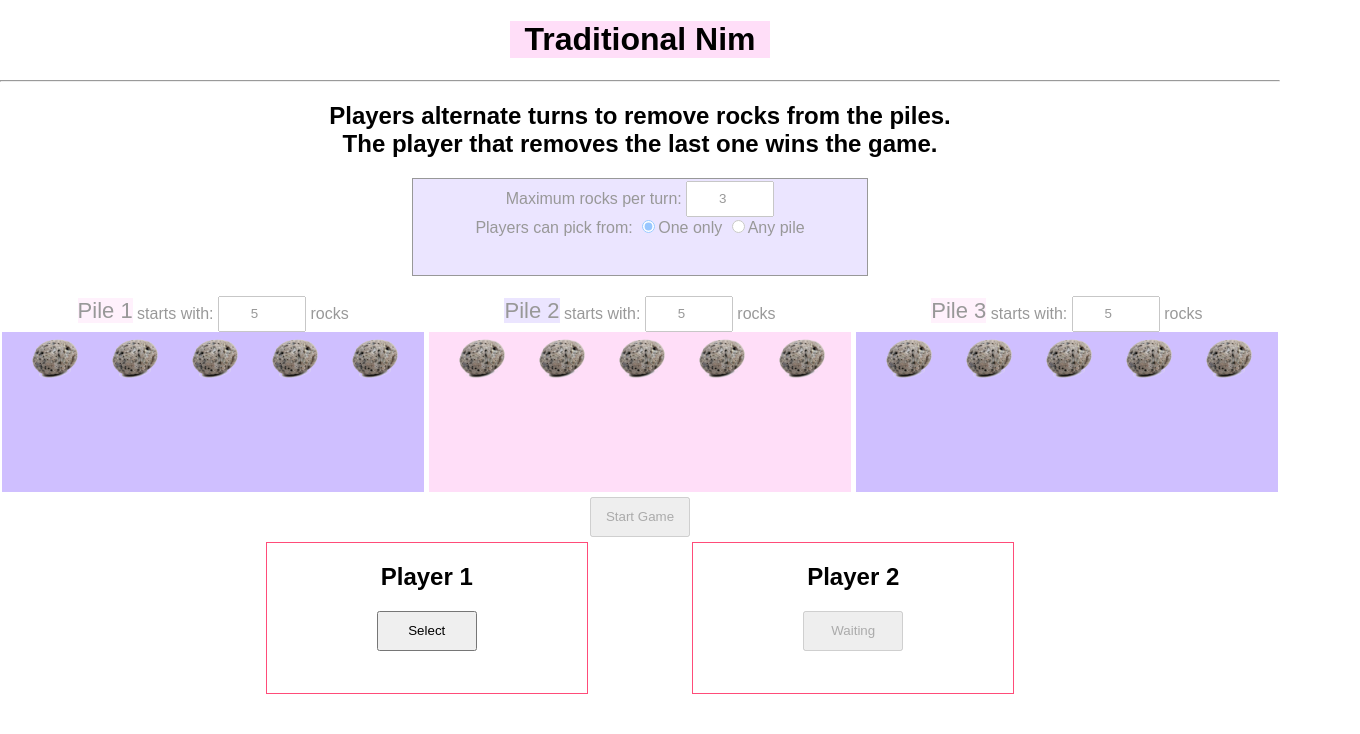
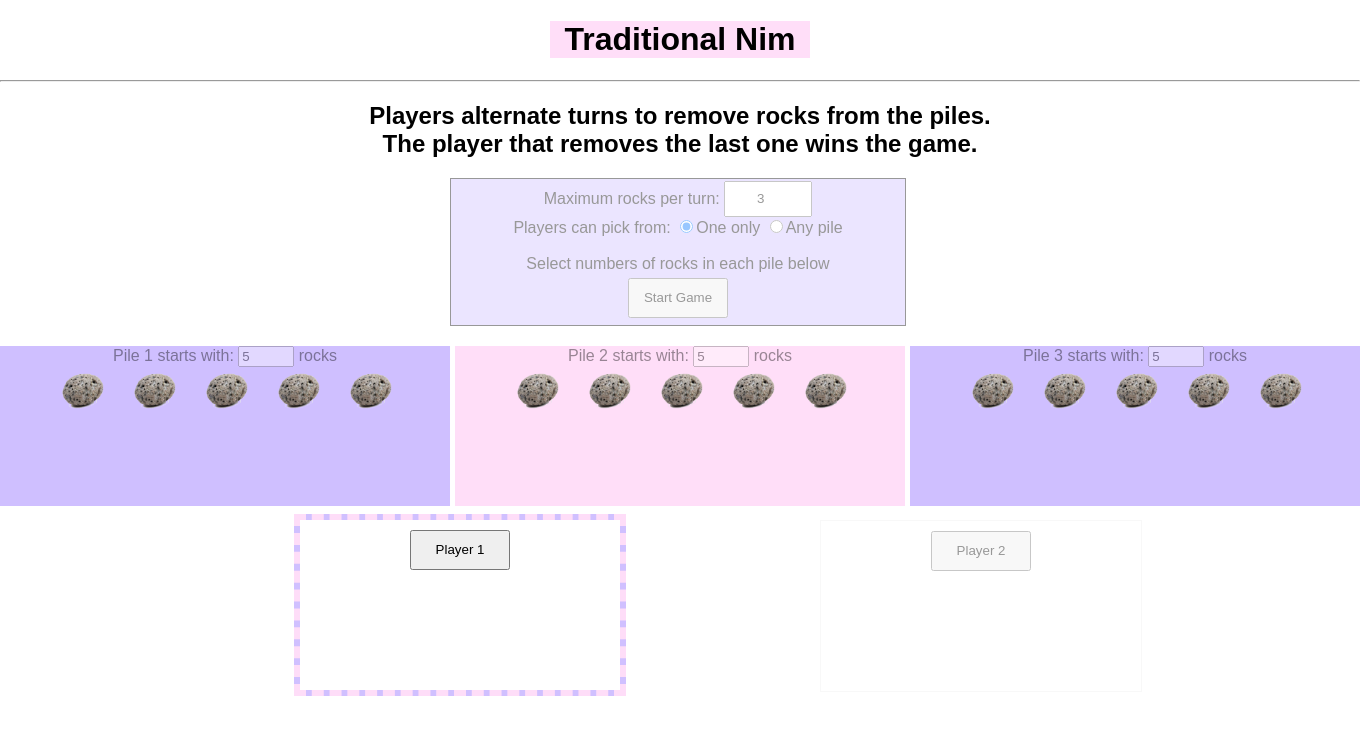
Before and after one commit to Jimbo42/nim, a plain HTML site: page index.html in a window 1280 px wide. Both pictures are taken after a click on the button "Start Game". Shown: the whole page, 1360 px wide, since content can reach past the window. Drawn offline with Linux system fonts and the light colour scheme.

Commit message:
90% functional

```diff
--- a/index.html
+++ b/index.html
@@ -32,53 +32,51 @@
 			Players can pick from:
 			<input type="radio" name="pileSels" value="One" checked>One only
 			<input type="radio" id="pickAny" name="pileSels" value="All">Any pile<br>
-			</br></br>
+			</br>
+			Select numbers of rocks in each pile below
 		</form>
+		<button id="start">Start Game</button>
 	</div>
-	<div id="setRocks" class="showSetup">
-		<div id="set1">
-			<form name="rockPile1">
-				<span class="pileID1">Pile 1</span> starts with:
-				<input class="setInput" id="numRock1" type="number" name="rocks1" min="1" max="15" step="1" value="5">
-				rocks
-			</form>
-		</div>
-		<div id="set2">
-			<form>
-				<span class="pileID2">Pile 2</span> starts with:
-				<input class="setInput" id="numRock2" type="number" name="rocks2" min="1" max="15" step="1" value="5">
-				rocks
-			</form>
-		</div>
-		<div id="set3">
-			<form>
-				<span class="pileID1">Pile 3</span> starts with:
-				<input class="setInput" id="numRock3" type="number" name="rocks3" min="1" max="15" step="1" value="5">
-				rocks
-			</form>
-		</div>
-	</div>
-	<div class="rockPiles">
+
+ 	<div class="rockPiles">
 		<div id="pile1" class="piles">
+			<div id="set1" class="showSetup">
+				<form name="rockPile1">
+					Pile 1 starts with:
+					<input id="numRock1" type="number" name="rocks1" min="1" max="12" step="1" value="5">
+					rocks
+				</form>
+			</div>
 		</div>
 		<div id="pile2" class="piles">
+			<div id="set2" class="showSetup">
+				<form name="rockPile2">
+					Pile 2 starts with:
+					<input id="numRock2" type="number" name="rocks2" min="1" max="12" step="1" value="5">
+					rocks
+				</form>
+			</div>
 		</div>
 		<div id="pile3" class="piles">
+			<div id="set3" class="showSetup">
+				<form name="rockPile3">
+					Pile 3 starts with:
+					<input id="numRock3" type="number" name="rocks3" min="1" max="12" step="1" value="5">
+					rocks
+				</form>
+			</div>
 		</div>
 	</div>
 
-	<button id="start">Start Game</button>
+	<div id="Player1" class="inactive">
+		<button id="Player1_btn">Player 1</button>
+		<p></p>
+	</div>
+	<div id="Player2" class="inactive">
+		<button id="Player2_btn">Player 2</button>
+		<p></p>
+	</div>
 
-	<div class="controls">
-		<div id="plyr1">
-			<h2>Player 1</h2>
-			<button id="plyr1_btn">Select</button>
-		</div>
-		<div id="plyr2">
-			<h2>Player 2</h2>
-			<button id="plyr2_btn">Waiting</button>
-		</div>
-	</div>
 	<script type="text/javascript" src="scripts/nim_run.js"></script>
 </body>
 </html>
--- a/scripts/nim_run.js
+++ b/scripts/nim_run.js
@@ -6,11 +6,11 @@ function nimMain() {
 	// variables for game control
 	var maxSelect = 3;
 	var pickAny = false;
-	var startPlayer = "plyr1";
+	var startPlayer = "Player1";
 
 	// set the player button controls - initial state is disabled
-	document.getElementById("plyr1_btn").disabled = true;
-	document.getElementById("plyr2_btn").disabled = true;
+	//document.getElementById("Player1_btn").disabled = true;
+	//document.getElementById("Player2_btn").disabled = true;
 
 	// set the action for the Start Game button
 	document.getElementById("start").addEventListener("click", function() {
@@ -26,8 +26,8 @@ function nimMain() {
 			for ( var i = 0; i < numRocks; i++ ) {
 				var img = document.createElement("img");
 				img.setAttribute("src", "images/rock.png");
-				img.setAttribute("width", "80px");
-				img.setAttribute("height", "50px");
+				img.setAttribute("width", "72px");
+				img.setAttribute("height", "45px");
 				img.setAttribute("class", "rockUnsel");
 				img.addEventListener("click", function() {
 					toggleSelectRock(this);
@@ -36,10 +36,12 @@ function nimMain() {
 			}
 		}
 		// disable game set areas and enable first player button
-		this.disabled = true;
-		document.getElementById("gameSet").className = "hideSetup";
-		document.getElementById("setRocks").className = "hideSetup";
-		document.getElementById("plyr1_btn").disabled = false;
+		var setDivs = document.getElementsByClassName("showSetup");
+		var numDivs = setDivs.length;
+		for (var i=0; i < numDivs; i++) {
+			setDivs[0].className = "hideSetup";
+		}
+		document.getElementById(startPlayer).className = "active";
 	});
 
 	function toggleSelectRock( rockImg ) {
@@ -77,10 +79,10 @@ function nimMain() {
 	}
 
 	// set the removal of rocks event for both buttons
-	document.getElementById("plyr1_btn").addEventListener("click", function() {
+	document.getElementById("Player1_btn").addEventListener("click", function() {
 		pickRocks("Player1");
 	});
-	document.getElementById("plyr2_btn").addEventListener("click", function() {
+	document.getElementById("Player2_btn").addEventListener("click", function() {
 		pickRocks("Player2");
 	});
 
@@ -103,22 +105,40 @@ function nimMain() {
 			// Player didn't pick
 		} else if (totalRocks==0) {
 			// Player wins
+			declareWinner(playerNum);
 		} else {
 			// switch to other player
 			if (playerNum == "Player1") {
-				document.getElementById("plyr1_btn").disabled = true;
-				document.getElementById("plyr1_btn").innerHTML = "Waiting";
-				document.getElementById("plyr2_btn").disabled = false;
-				document.getElementById("plyr2_btn").innerHTML = "Select";
+				document.getElementById("Player1").className = "inactive";
+				document.getElementById("Player2").className = "active";
 			} else {
-				document.getElementById("plyr2_btn").disabled = true;
-				document.getElementById("plyr2_btn").innerHTML = "Waiting";
-				document.getElementById("plyr1_btn").disabled = false;
-				document.getElementById("plyr1_btn").innerHTML = "Select";
+				document.getElementById("Player1").className = "active";
+				document.getElementById("Player2").className = "inactive";
 			}
 
 		}
 	}
 
+	function declareWinner( playerNum ) {
+		// add a "counter" rock into their pile for keeping tabs
+		var img = document.createElement("img");
+		img.setAttribute("src", "images/rock.png");
+		img.setAttribute("width", "40px");
+		img.setAttribute("height", "25px");
+		document.getElementById(playerNum).appendChild(img);
+		// reset the game for next round
+		document.getElementById("Player1").className = "inactive";
+		document.getElementById("Player2").className = "inactive";
+		if (playerNum == "Player1") {
+			startPlayer = "Player2";
+		} else {
+			startPlayer = "Player1";
+		}
+		var setDivs = document.getElementsByClassName("hideSetup");
+		var numDivs = setDivs.length;
+		for (var i=0; i < numDivs; i++) {
+			setDivs[0].className = "showSetup";
+		}
+	}
 
 }
--- a/styles/nim_stylesheet.css
+++ b/styles/nim_stylesheet.css
@@ -1,5 +1,5 @@
 body {
-	width: 100%;
+	min-width: 1360px;
 	margin: 0 auto;
 	padding: 0;
 	text-align: center;
@@ -23,14 +23,15 @@ h1 {
 	padding: 2px;
 	width: 450px;
 	margin-bottom: 20px;
+	margin-left: 450px;
+	float: left;
 }
-.pileID1 {
-	background-color: #ffdef8;
-	font-size: 22px;
+#start{
+	margin: 5px;
 }
-.pileID2 {
-	background-color: #cfbfff;
-	font-size: 22px;
+h2 {
+	margin-left: auto;
+	margin-right: auto;
 }
 .showSetup{
 	display: inline-block;
@@ -40,42 +41,28 @@ h1 {
 	pointer-events: none;
 	opacity: 0.4;
 }
-#set1 {
-	height: auto;
-	width: 33%;
-}
-#set2 {
-	height: auto;
-	width: 33%;
-}
-#set3 {
-	height: auto;
-	width: 33%;
-}
 .rockPiles {
 	border-top: 20px;
 }
 #pile1 {
 	height: 160px;
-	width: 33%;
+	width: 450px;
 	background-color: #cfbfff;
+	float: left;
 }
 #pile2 {
 	height: 160px;
-	width: 33%;
+	width: 450px;
 	background-color: #ffdef8;
+	float: left;
+	margin-left: 5px;
+	margin-right: 5px;
 }
 #pile3 {
 	height: 160px;
-	width: 33%;
+	width: 450px;
 	background-color: #cfbfff;
-}
-#start{
-	margin: 5px;
-}
-h2 {
-	margin-left: auto;
-	margin-right: auto;
+	float: left;
 }
 .rockUnsel {
 	opacity: 1;
@@ -84,31 +71,44 @@ h2 {
 	opacity: 0.7;
 	border: 1px dashed black;
 }
-.rockPicked {
-	opacity: 0;
-}
-
-.setGame {
-	height: 30px;
-	width: 80px;
-	background-color: #ffbfdf;
-}
 .setInput {
 	height: 30px;
 	width: 80px;
 	text-align: center;
 	font-size: 11;
 }
-#plyr1 {
-	border: 1px solid #ff4c79;
+.inactive {
+	border: 1px solid #eeeeee;
+	margin-top: 10px;
+	opacity: 0.4;
+	pointer-events: none;
+}
+.active {
+	margin-top: 10px;
+	outline: 6px dashed #cfbfff;
+	box-shadow: 0 0 0 6px #ffdef8;
+	animation: 1s animateBorder infinite;
+}
+@keyframes animateBorder {
+	to {
+		outline-color: #ffdef8;
+		box-shadow: 0 0 0 6px #cfbfff;
+	}
+}
+
+#Player1 {
 	height: 150px;
-	width: 25%;
-	margin-right: 100px;
+	width: 300px;
+	margin-left: 300px;
+	padding: 10px;
+	float: left;
 }
-#plyr2 {
-	border: 1px solid #ff4c79;
+#Player2 {
 	height: 150px;
-	width: 25%;
+	width: 300px;
+	margin-left: 200px;
+	padding: 10px;
+	float: left;
 }
 button {
 	height: 40px;
```
